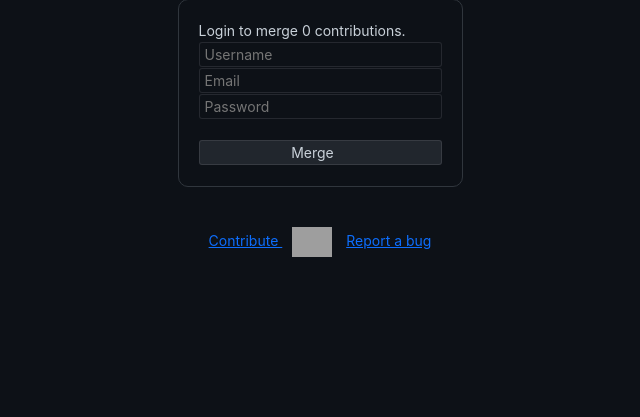
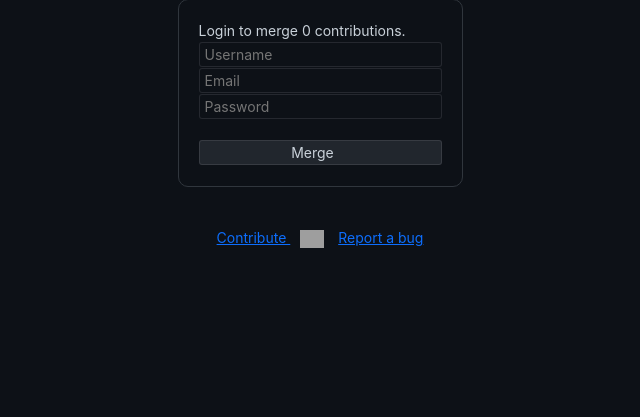
Before and after one commit to heckerfr0d/gitfitti-web, a Flask app: page /admin in a window 1280 px wide. Shown: the part 98-515 px from the top of the page, without its empty margins (320-960 px from the left). Run offline with Flask 2, Linux system fonts and the light colour scheme; some libraries are stand-ins or nearby versions; grey boxes are pictures that could not be loaded.

Commit message:
minor ui fixes

```diff
--- a/static/style.css
+++ b/static/style.css
@@ -336,6 +336,7 @@ footer{
 
 .fa{
     position: relative;
+    height: 18px;
     padding: 0 10px 0 10px;
 }
 
--- a/templates/main.html
+++ b/templates/main.html
@@ -103,7 +103,7 @@
 </body>
 <footer>
     <a href="/contribute"><p style="display: inline;">Contribute </p></a>
-    <a href="https://github.com/heckerfr0d/gitfitti-web"><img class="fa fa-github fa-2x" style="width:5%;" src="https://upload.wikimedia.org/wikipedia/commons/thumb/9/91/Octicons-mark-github.svg/2048px-Octicons-mark-github.svg.png"></a>
+    <a href="https://github.com/heckerfr0d/gitfitti-web"><img class="fa fa-github fa-2x" src="https://upload.wikimedia.org/wikipedia/commons/thumb/9/91/Octicons-mark-github.svg/2048px-Octicons-mark-github.svg.png"></a>
     <a href="https://github.com/heckerfr0d/gitfitti-web/issues"><p style="display: inline;">Report a bug</p></a>
 </footer>
 </html>
```
